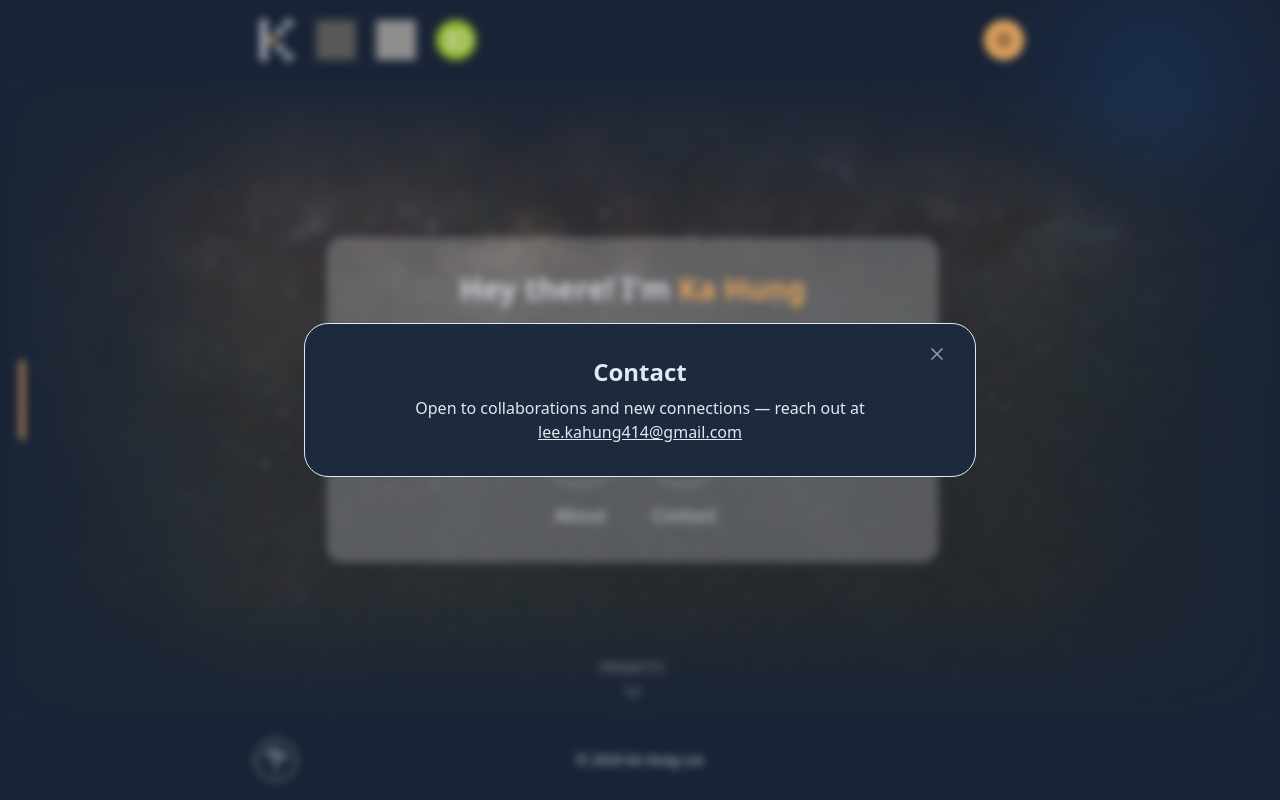
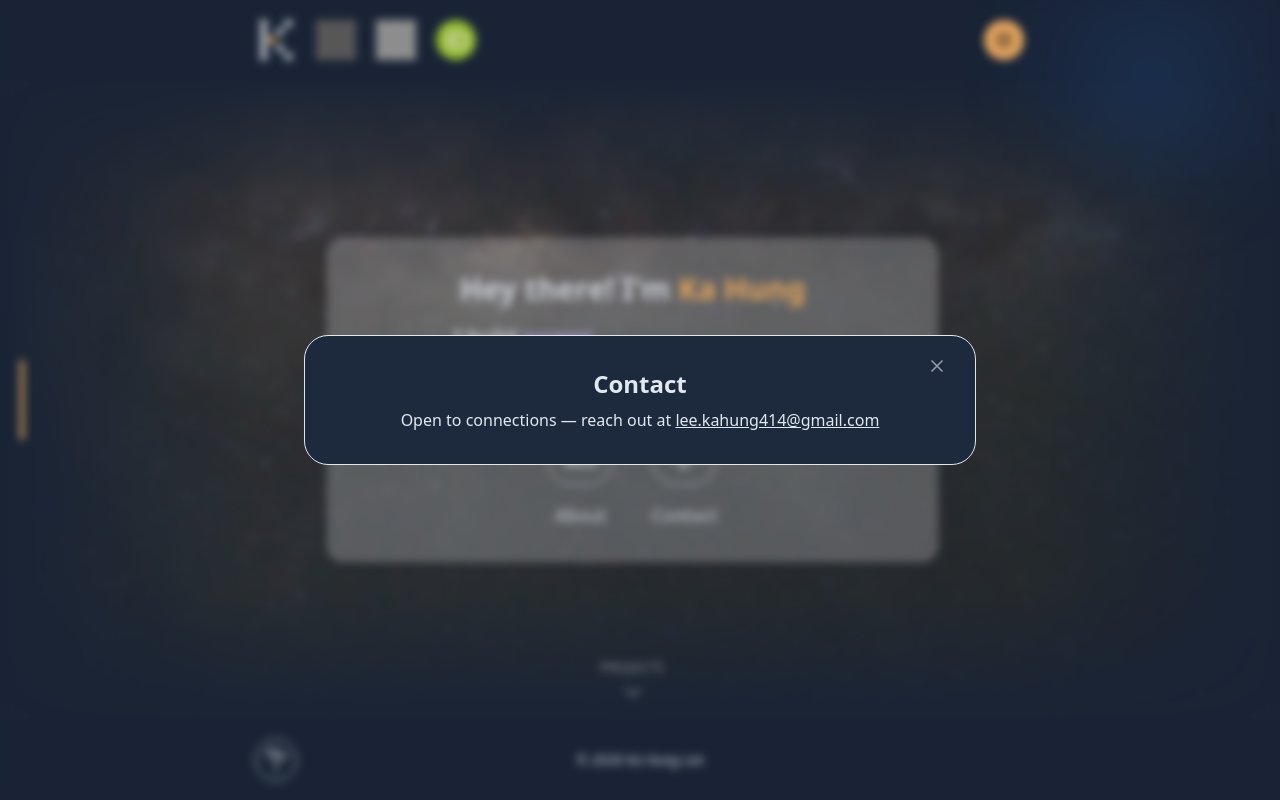
Before and after one commit to leekahung/web-dev, a React (Vite) app: page / in a window 1280 px wide. Both pictures are taken after a click on the button "Contact". Shown: the top 800 px of the page. Built offline with nearby package versions, Linux system fonts and the light colour scheme; grey boxes are pictures that could not be loaded.

Commit message:
Update contact text to open to connections

```diff
--- a/src/sections/Intro/components/Contact.tsx
+++ b/src/sections/Intro/components/Contact.tsx
@@ -1,7 +1,7 @@
 export default function Contact() {
   return (
     <p className="text-sm sm:text-base">
-      Open to collaborations and new connections — reach out at{" "}
+      Open to connections — reach out at{" "}
       <a href="mailto:lee.kahung414@gmail.com" className="underline">
         lee.kahung414@gmail.com
       </a>
```
